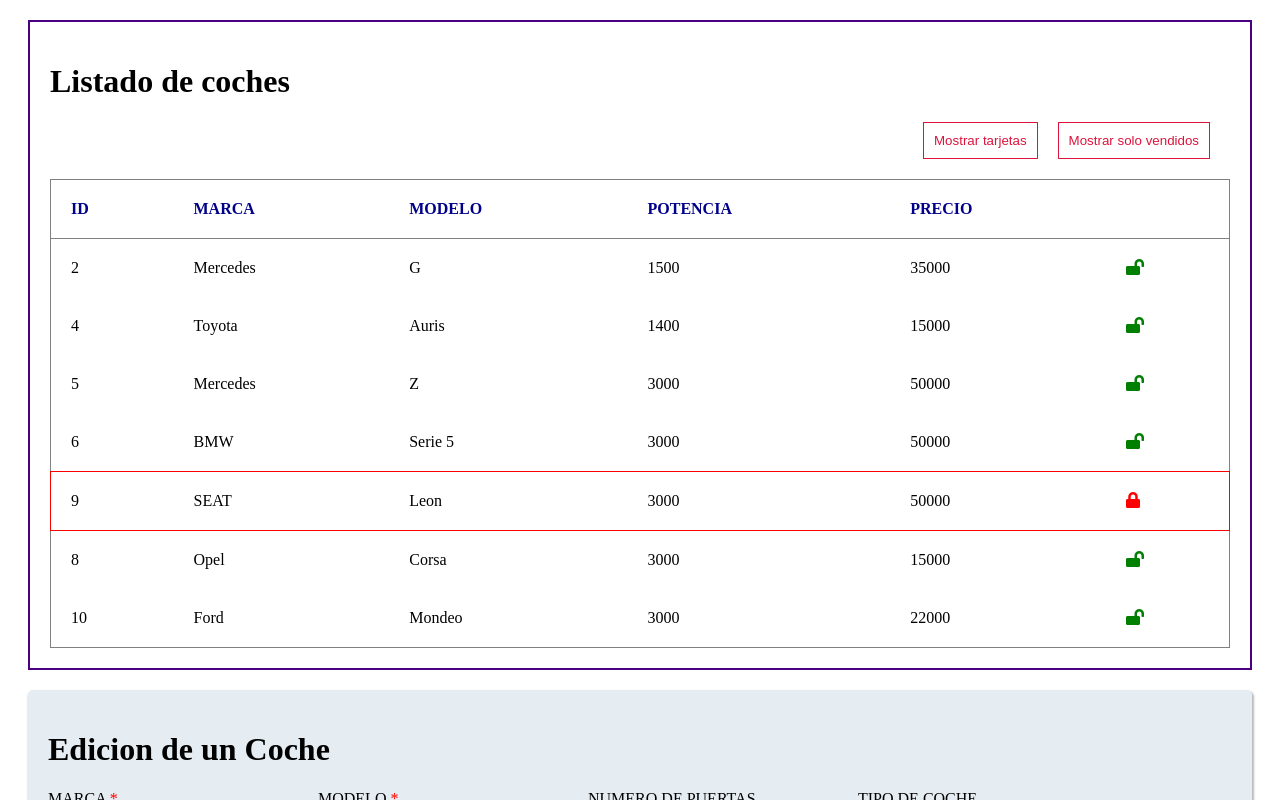
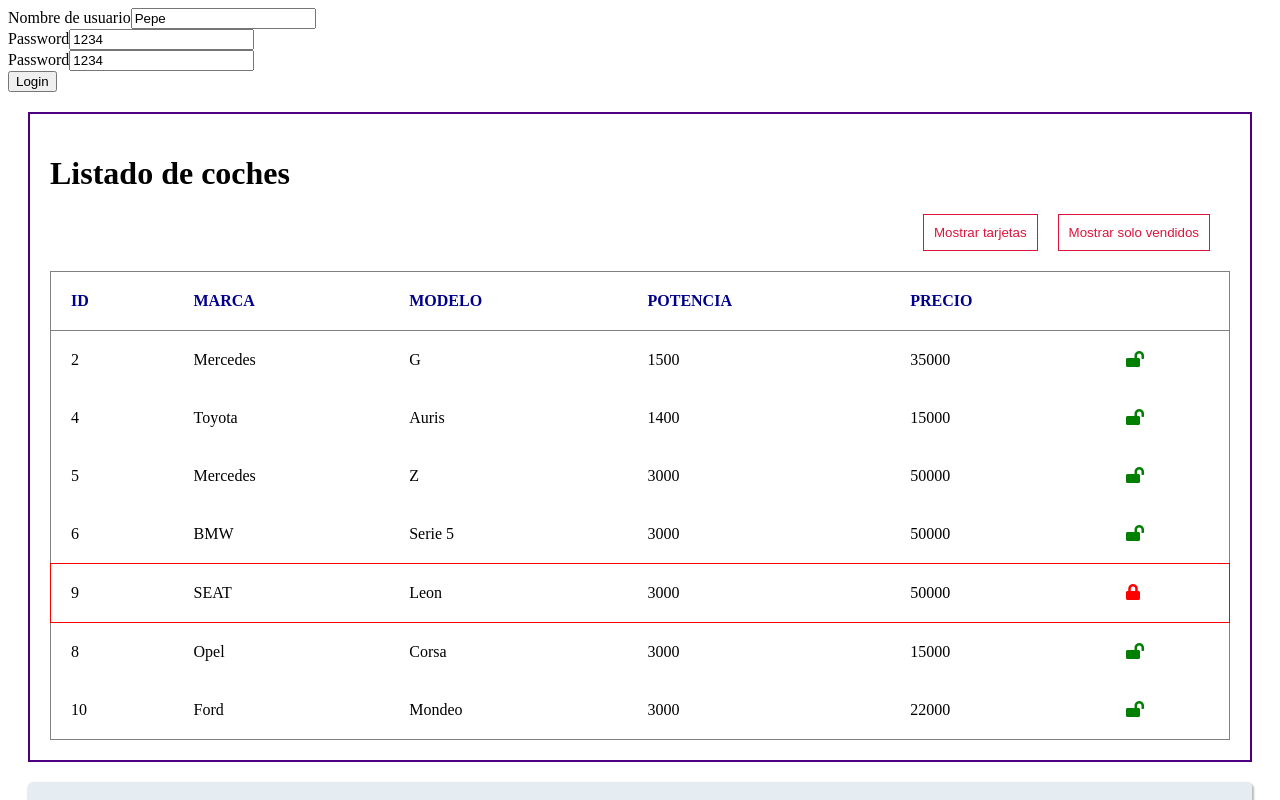
Before and after one commit to crishyperreality/concesionario-coches, an Angular app: page / in a window 1280 px wide. Shown: the top 800 px of the page. Built offline with nearby package versions, Linux system fonts and the light colour scheme; some icons are missing.

Commit message:
template form

```diff
--- a/src/app/app.component.html
+++ b/src/app/app.component.html
@@ -1,4 +1,6 @@
+<app-login></app-login>
+
 <app-coches-list [coches]="coches" (cocheSeleccionado)="cocheSeleccion($event)"></app-coches-list>
 <!-- <app-coche-detail [coche]="cocheSeleccionado" ></app-coche-detail> -->
 
-<app-coche-edit [coche]="cocheSeleccionado" ></app-coche-edit>
+<app-coche-edit [coche]="cocheSeleccionado"></app-coche-edit>
--- /dev/null
+++ b/src/app/login/login.component.html
@@ -0,0 +1,16 @@
+<form #f="ngForm" (ngSubmit)="login(f.value)">
+    <div>
+        <label for="">Nombre de usuario</label>
+        <input [(ngModel)]="usuario.userName" type="text" name="userNameForm" ngModel>
+    </div>
+    <div>
+        <label for="">Password</label>
+        <input [(ngModel)]="usuario.password" type="text" name="passwordForm" ngModel>
+    </div>
+
+    <div>
+        <label for="">Password</label>
+        <input [(ngModel)]="usuario.repeatPassword" [ngModelOptions]="{standalone: true}">
+    </div>
+    <button type="submit">Login</button>
+</form>
--- /dev/null
+++ b/src/app/login/login.component.ts
@@ -0,0 +1,27 @@
+import { Component, OnInit } from '@angular/core';
+
+@Component({
+  selector: 'app-login',
+  templateUrl: './login.component.html',
+  styleUrls: ['./login.component.scss']
+})
+export class LoginComponent implements OnInit {
+
+  usuario = {
+    userName: 'Pepe',
+    password: '1234',
+    repeatPassword: '1234'
+  };
+
+  constructor() { }
+
+  ngOnInit(): void {
+  }
+
+  login(form): void {
+    console.log(form);
+
+
+    console.log(this.usuario);
+  }
+}
```
Also changed, not shown: src/app/app.module.ts (+5 -2 lines), src/app/login/login.component.scss (added).
